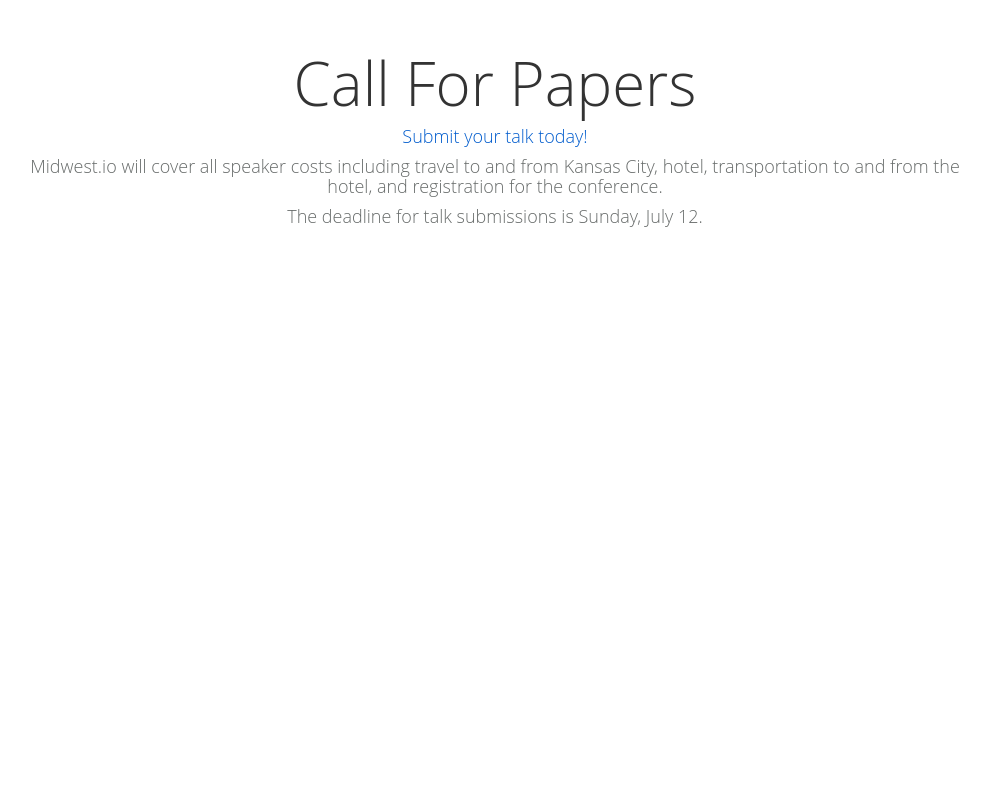
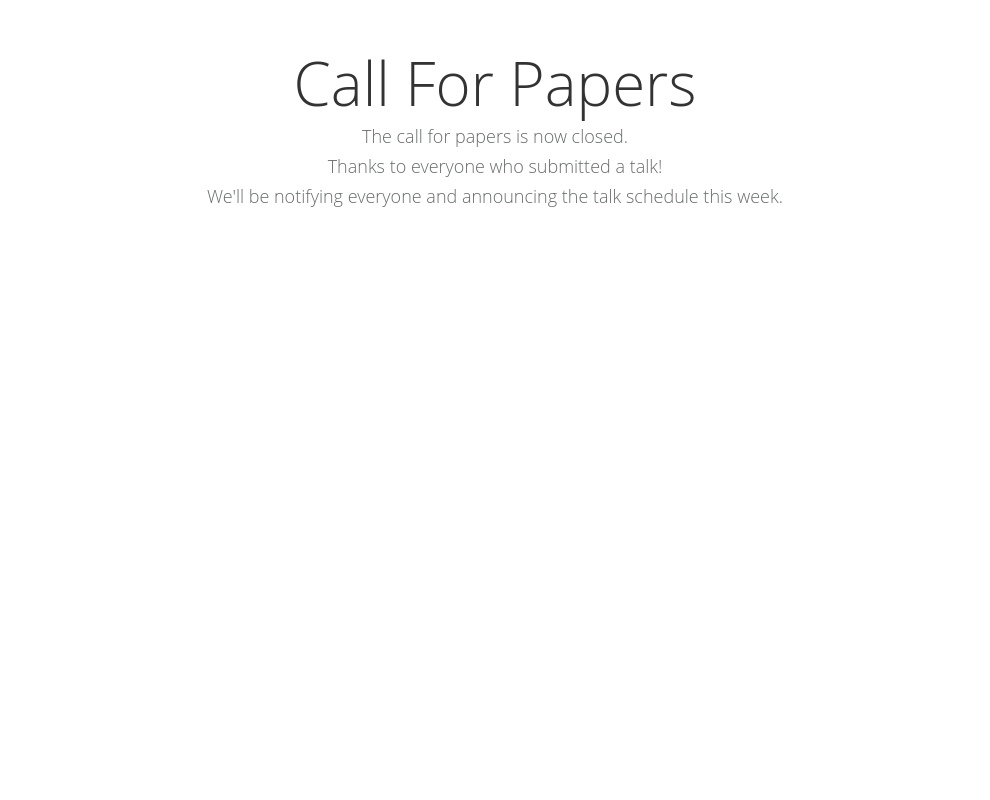
Before and after one commit to midwestio/midwestio.github.io, a website: page index.html in a window 1280 px wide. Shown: the part 1640-2440 px from the top of the page, without its empty margins (145-1135 px from the left). Drawn offline with nearby package versions, Linux system fonts and the light colour scheme.

Commit message:
The CFP is closed

```diff
--- a/index.html
+++ b/index.html
@@ -146,9 +146,9 @@
               <div class="container">
                 <div class="row">
                   <h1 class="h1-2x text-centered text-standout">Call For Papers</h1>
-                  <p><a href="https://docs.google.com/forms/d/1_KYQjZyahzmjQT8ws04N3WgcYeCcHTSwp8S8T9W8fYE/viewform">Submit your talk today!</a></p>
-                  <p>Midwest.io will cover all speaker costs including travel to and from Kansas City, hotel, transportation to and from the hotel, and registration for the conference.</p>
-                  <p>The deadline for talk submissions is Sunday, July 12.</p>
+                  <p>The call for papers is now closed.</p>
+                  <p>Thanks to everyone who submitted a talk!</p>
+                  <p>We'll be notifying everyone and announcing the talk schedule this week.</p>
                 </div>
               </div>
             </div>
```
